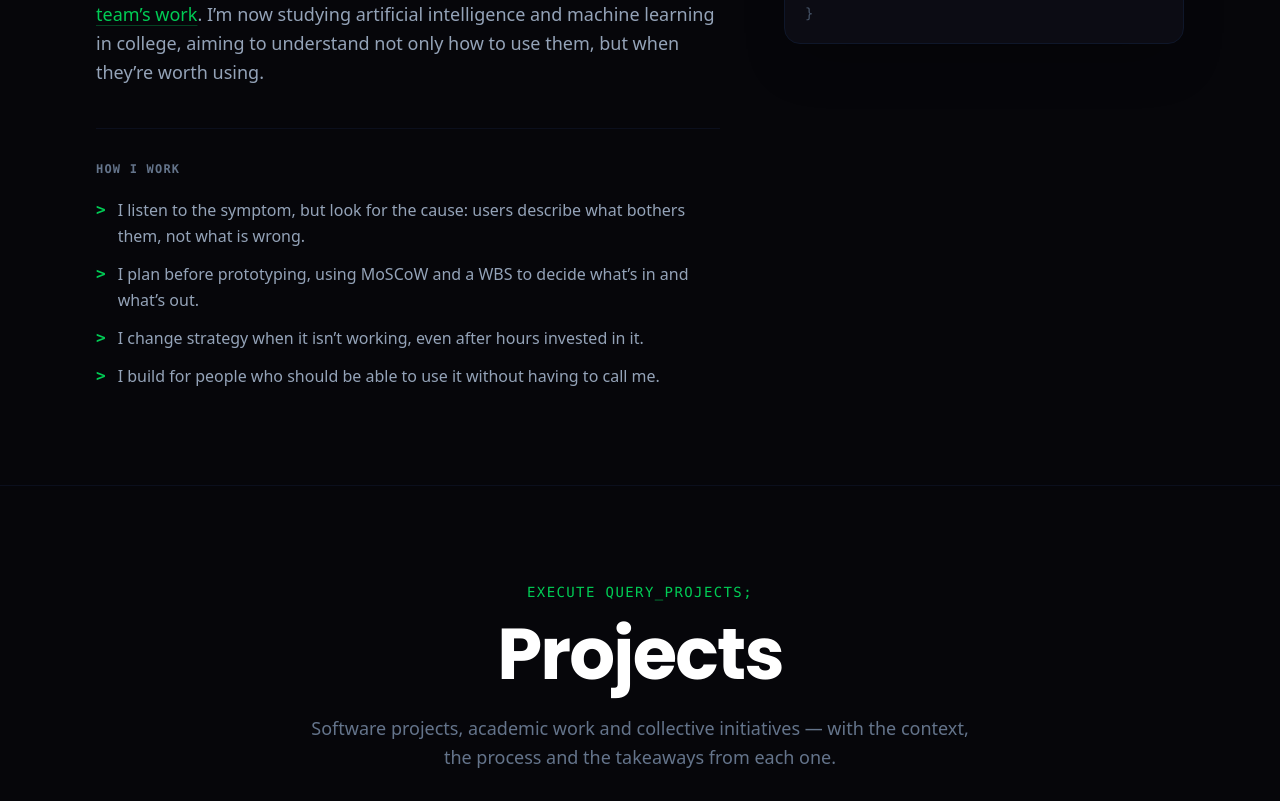
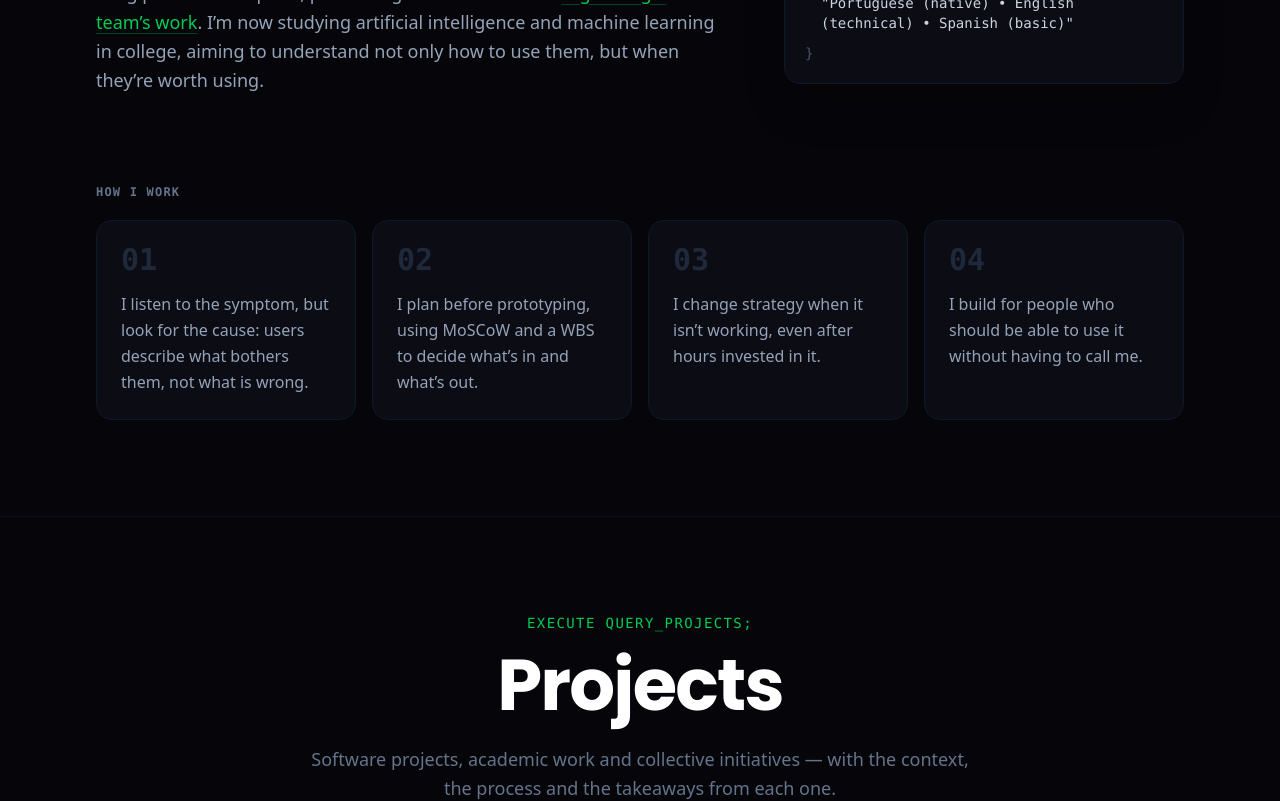
Before and after one commit to lucasferraz-dev/Portfolio-LucasDev, a React (Vite) app: page / in a window 1280 px wide. Shown: the part 1940-2741 px from the top of the page. Built offline with nearby package versions, Linux system fonts and the light colour scheme.

Commit message:
feat: destaca como eu trabalho em cards no Sobre e atualiza a localização

```diff
--- a/src/components/sections/About.jsx
+++ b/src/components/sections/About.jsx
@@ -65,22 +65,24 @@ export default function About() {
               <RichText text={paragraph} />
             </p>
           ))}
-
-          <div className={styles.valuesBlock}>
-            <h3 className={styles.valuesTitle}>{t.about.valuesTitle}</h3>
-            <ul className={styles.valuesList}>
-              {t.about.values.map((value) => (
-                <li key={value} className={styles.valueItem}>
-                  <span className={styles.bullet}>&gt;</span>
-                  <RichText text={value} />
-                </li>
-              ))}
-            </ul>
-          </div>
         </div>
 
         <ProfileRecord key={lang} facts={t.about.facts} />
       </div>
+
+      <div className={styles.valuesBlock}>
+        <h3 className={styles.valuesTitle}>{t.about.valuesTitle}</h3>
+        <ol className={styles.valuesGrid}>
+          {t.about.values.map((value, i) => (
+            <li key={value} className={styles.valueCard}>
+              <span className={styles.valueNumber}>{String(i + 1).padStart(2, '0')}</span>
+              <p className={styles.valueText}>
+                <RichText text={value} />
+              </p>
+            </li>
+          ))}
+        </ol>
+      </div>
     </section>
   );
 }
--- a/src/components/sections/About.module.css
+++ b/src/components/sections/About.module.css
@@ -25,7 +25,7 @@
 }
 
 .lead {
-  @apply text-lg md:text-xl text-slate-200 leading-relaxed mb-6 font-medium;
+  @apply text-lg md:text-xl text-slate-200 leading-relaxed mb-8 font-medium border-l-2 border-accent pl-5 md:pl-6;
 }
 
 .paragraph {
@@ -33,23 +33,35 @@
 }
 
 .valuesBlock {
-  @apply mt-10 pt-8 border-t border-slate-900/60;
+  @apply mt-16;
 }
 
 .valuesTitle {
   @apply text-xs font-mono uppercase tracking-widest text-slate-500 font-bold mb-5;
 }
 
-.valuesList {
-  @apply flex flex-col gap-3 list-none p-0 m-0;
+.valuesGrid {
+  @apply grid grid-cols-1 sm:grid-cols-2 lg:grid-cols-4 gap-4 list-none p-0 m-0;
 }
 
-.valueItem {
-  @apply flex gap-3 text-base text-slate-400 leading-relaxed;
+.valueCard {
+  @apply flex flex-col gap-4 p-6 rounded-2xl bg-surface border border-slate-900 transition-colors duration-300;
 }
 
-.bullet {
-  @apply text-accent font-mono font-bold shrink-0;
+.valueCard:hover {
+  @apply border-accent/30;
+}
+
+.valueNumber {
+  @apply font-mono text-3xl font-bold leading-none text-slate-800 transition-colors duration-300;
+}
+
+.valueCard:hover .valueNumber {
+  @apply text-accent/50;
+}
+
+.valueText {
+  @apply text-sm md:text-base text-slate-400 leading-relaxed;
 }
 
 .factsCard {
--- a/src/i18n/locales/en.js
+++ b/src/i18n/locales/en.js
@@ -56,7 +56,7 @@ export default {
       'I build for people who should be able to use it without having to call me.',
     ],
     facts: [
-      { key: 'location', value: 'Curitiba, Paraná — Brazil' },
+      { key: 'location', value: 'São José dos Pinhais · Greater Curitiba, PR' },
       { key: 'education', value: 'Computer Science (in progress)' },
       { key: 'position', value: 'IT Intern at GOB-PR (since Oct/2025)' },
       { key: 'current_focus', value: 'Python/Django, full stack and databases' },
@@ -284,7 +284,7 @@ export default {
     copied: 'Email copied!',
     ping: [
       ['status', 'open to new opportunities'],
-      ['location', 'Curitiba, PR · UTC-3'],
+      ['location', 'Greater Curitiba, PR · UTC-3'],
       ['languages', 'PT · EN · ES'],
     ],
   },
--- a/src/i18n/locales/es.js
+++ b/src/i18n/locales/es.js
@@ -56,7 +56,7 @@ export default {
       'Construyo pensando en quien lo va a usar sin necesidad de llamarme.',
     ],
     facts: [
-      { key: 'ubicacion', value: 'Curitiba, Paraná — Brasil' },
+      { key: 'ubicacion', value: 'São José dos Pinhais · Gran Curitiba, PR' },
       { key: 'formacion', value: 'Ciencias de la Computación (en curso)' },
       { key: 'puesto', value: 'Pasante de TI en GOB-PR (desde oct/2025)' },
       { key: 'enfoque_actual', value: 'Python/Django, full stack y bases de datos' },
@@ -284,7 +284,7 @@ export default {
     copied: '¡Correo copiado!',
     ping: [
       ['estado', 'abierto a nuevas oportunidades'],
-      ['ubicación', 'Curitiba, PR · UTC-3'],
+      ['ubicación', 'Gran Curitiba, PR · UTC-3'],
       ['idiomas', 'PT · EN · ES'],
     ],
   },
--- a/src/i18n/locales/pt.js
+++ b/src/i18n/locales/pt.js
@@ -56,7 +56,7 @@ export default {
       'Construo pensando em quem vai usar sem precisar me chamar.',
     ],
     facts: [
-      { key: 'localizacao', value: 'Curitiba, Paraná — Brasil' },
+      { key: 'localizacao', value: 'São José dos Pinhais · Grande Curitiba, PR' },
       { key: 'formacao', value: 'Ciência da Computação (em andamento)' },
       { key: 'atuacao', value: 'Estagiário de TI no GOB-PR (desde out/2025)' },
       { key: 'foco_atual', value: 'Python/Django, full stack e bancos de dados' },
@@ -284,7 +284,7 @@ export default {
     copied: 'E-mail copiado!',
     ping: [
       ['status', 'aberto a novas oportunidades'],
-      ['local', 'Curitiba, PR · UTC-3'],
+      ['local', 'Grande Curitiba, PR · UTC-3'],
       ['idiomas', 'PT · EN · ES'],
     ],
   },
```
